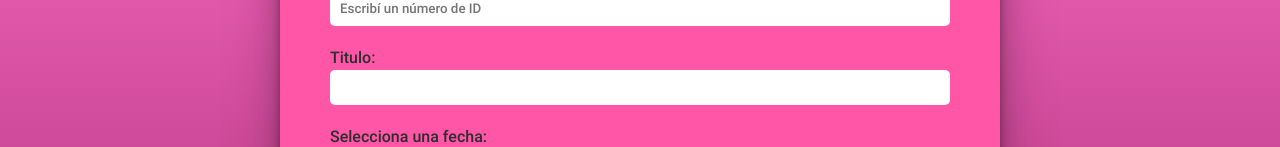
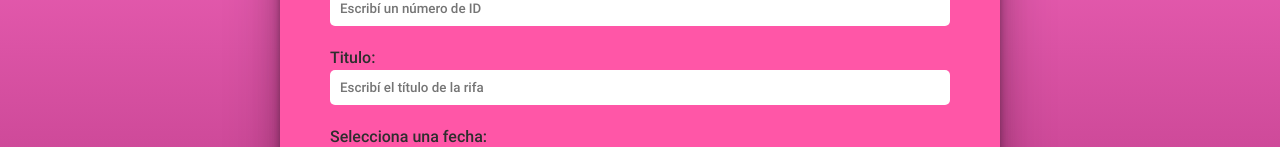
Before and after one commit to manuimfeld/rifas-frontend, a React (Vite) app: page /create-rifa in a window 1280 px wide. Shown: the part 236-383 px from the top of the page. Built offline with nearby package versions, Linux system fonts and the light colour scheme.

Commit message:
new styles css

```diff
--- a/src/components/Forms.jsx
+++ b/src/components/Forms.jsx
@@ -33,7 +33,12 @@ export const FormCreateRifa = ({ createRifaAndNavigate }) => {
             </div>
             <div className="div-label">
               <label htmlFor="title">Titulo:</label>
-              <Field type="text" id="title" name="title" />
+              <Field
+                type="text"
+                id="title"
+                name="title"
+                placeholder="Escribí el título de la rifa"
+              />
               <ErrorMessage name="title" component="div" className="error" />
             </div>
             <div className="div-label">
```
